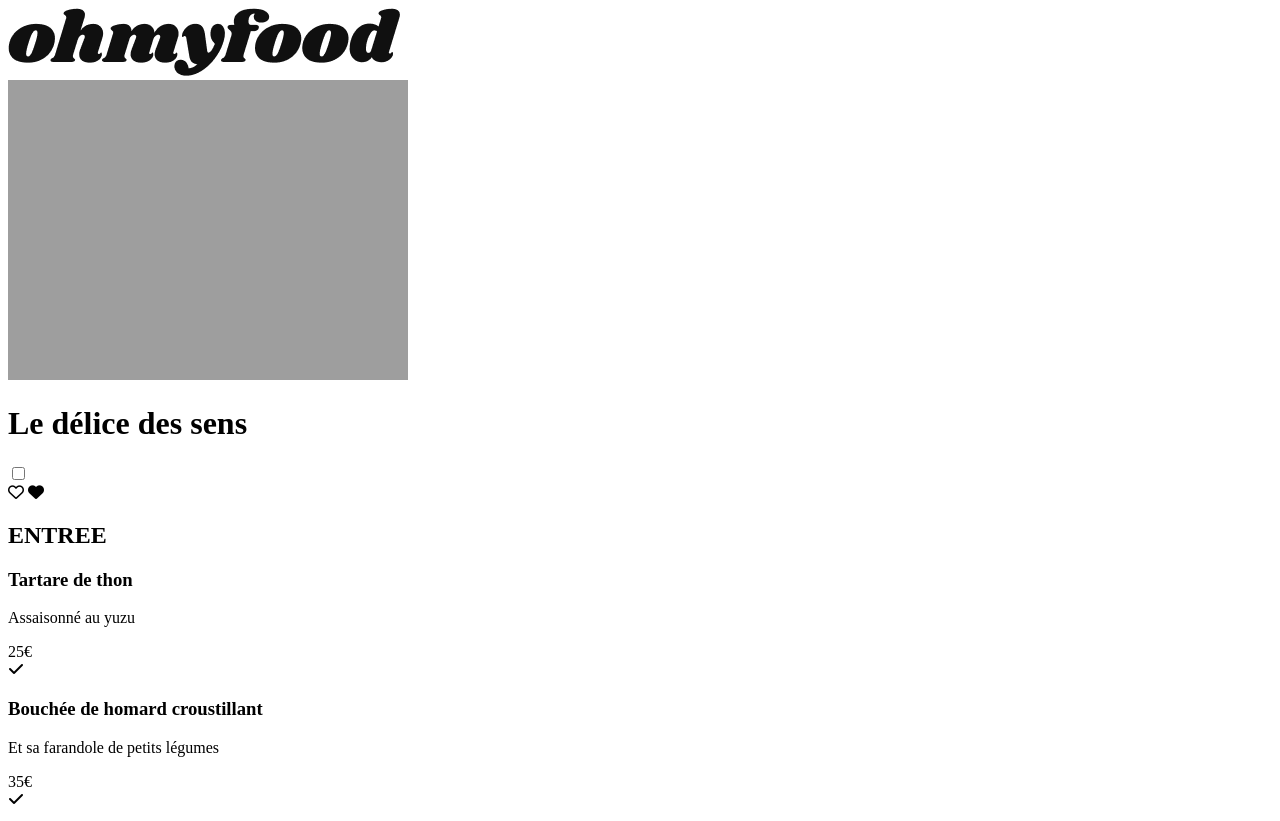
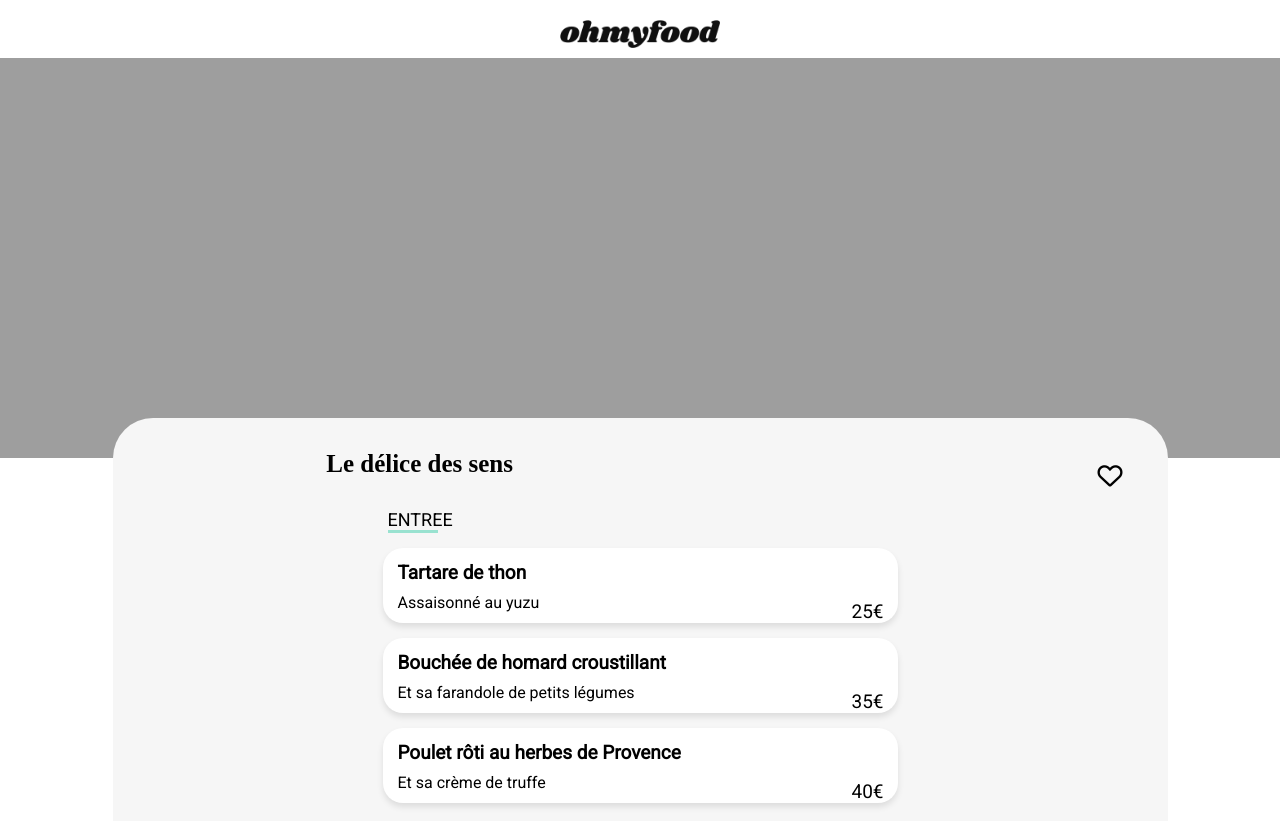
Before and after one commit to Yama56800/ohmyfood, a website: page restaurants/delice.html in a window 1280 px wide. Shown: the top 821 px of the page. Drawn offline with Linux system fonts and the light colour scheme; the site is published under a folder, as on GitHub Pages, so addresses that start at the root find nothing; a web font is replaced by a local one.

Commit message:
modif css2

```diff
--- a/restaurants/delice.html
+++ b/restaurants/delice.html
@@ -5,7 +5,7 @@
     <meta name="viewport" content="width=device-width, initial-scale=1.0">
     <title>ohmyfood</title>
 
-    <link rel="stylesheet" href="/css/palette2.css">
+    <link rel="stylesheet" href="../css/palette2.css">
     <link href="https://fonts.googleapis.com/css2?family=Shrikhand&display=swap" rel="stylesheet">
     <link href="https://fonts.googleapis.com/css2?family=Roboto&family=Shrikhand&display=swap" rel="stylesheet">
     <link rel="stylesheet" href="https://cdnjs.cloudflare.com/ajax/libs/font-awesome/6.2.1/css/all.min.css"
--- a/restaurants/francaise.html
+++ b/restaurants/francaise.html
@@ -5,7 +5,7 @@
     <meta name="viewport" content="width=device-width, initial-scale=1.0">
     <title>ohmyfood</title>
 
-    <link rel="stylesheet" href="/css/palette2.css">
+    <link rel="stylesheet" href="../css/palette2.css">
     <link href="https://fonts.googleapis.com/css2?family=Shrikhand&display=swap" rel="stylesheet">
     <link href="https://fonts.googleapis.com/css2?family=Roboto&family=Shrikhand&display=swap" rel="stylesheet">
     <link rel="stylesheet" href="https://cdnjs.cloudflare.com/ajax/libs/font-awesome/6.2.1/css/all.min.css"
```
Also changed, not shown: restaurants/note.html (+1 -1 lines), restaurants/palette.html (+1 -1 lines).
